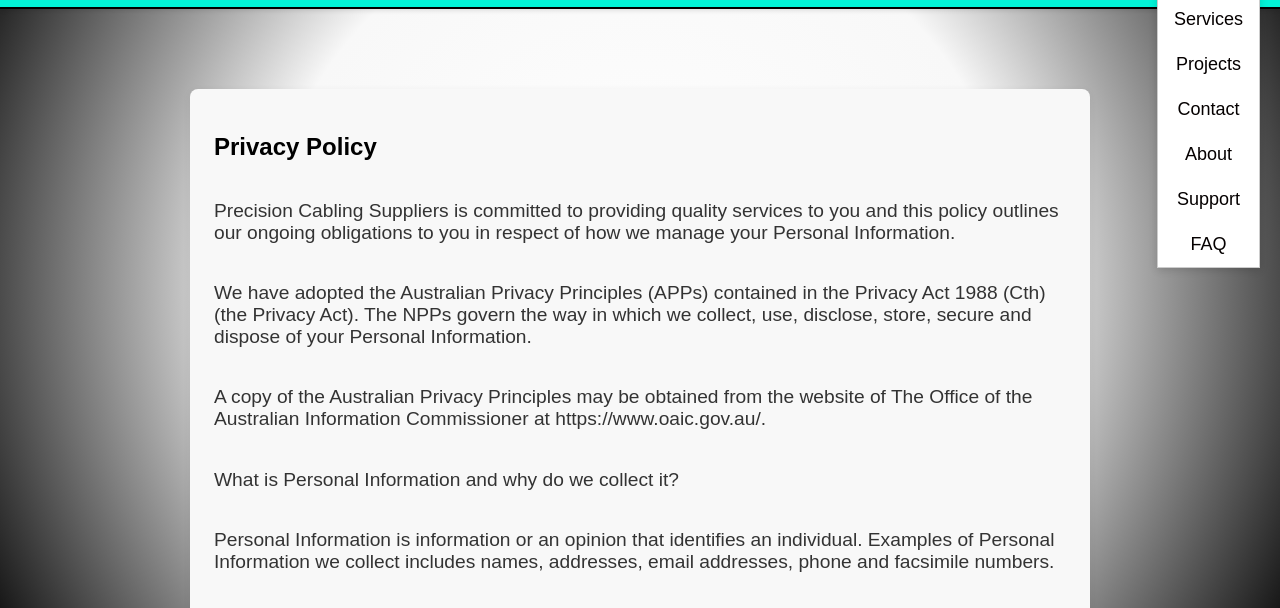
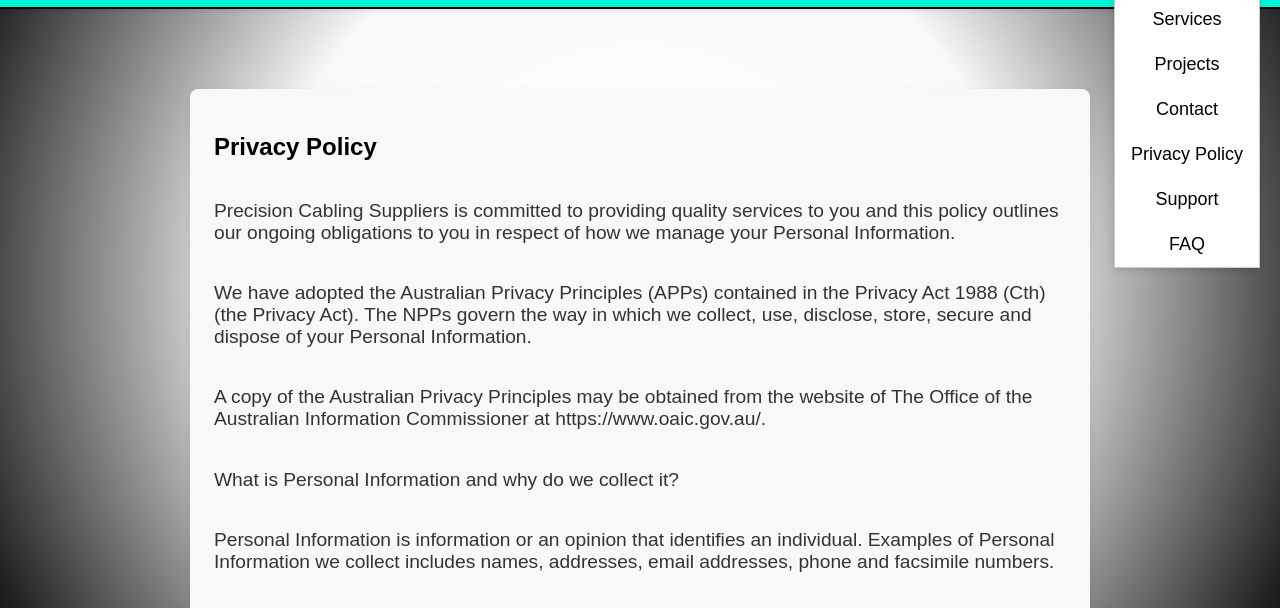
Before and after one commit to Precis60/Precision_Website_HTML, a plain HTML site: page about.html in a window 1280 px wide. Both pictures are taken after a click on the button "☰ Menu". Shown: the part 119-727 px from the top of the page. Drawn offline with Linux system fonts and the light colour scheme.

Commit message:
Update about.html

```diff
--- a/about.html
+++ b/about.html
@@ -22,7 +22,7 @@
             <a href="services.html">Services</a>
             <a href="projects.html">Projects</a>
             <a href="contact.html">Contact</a>
-            <a class="active" href="about.html">About</a>
+            <a class="active" href="about.html">Privacy Policy</a>
             <a href="support.html">Support</a>
             <a href="faq.html">FAQ</a>
         </div>
```
